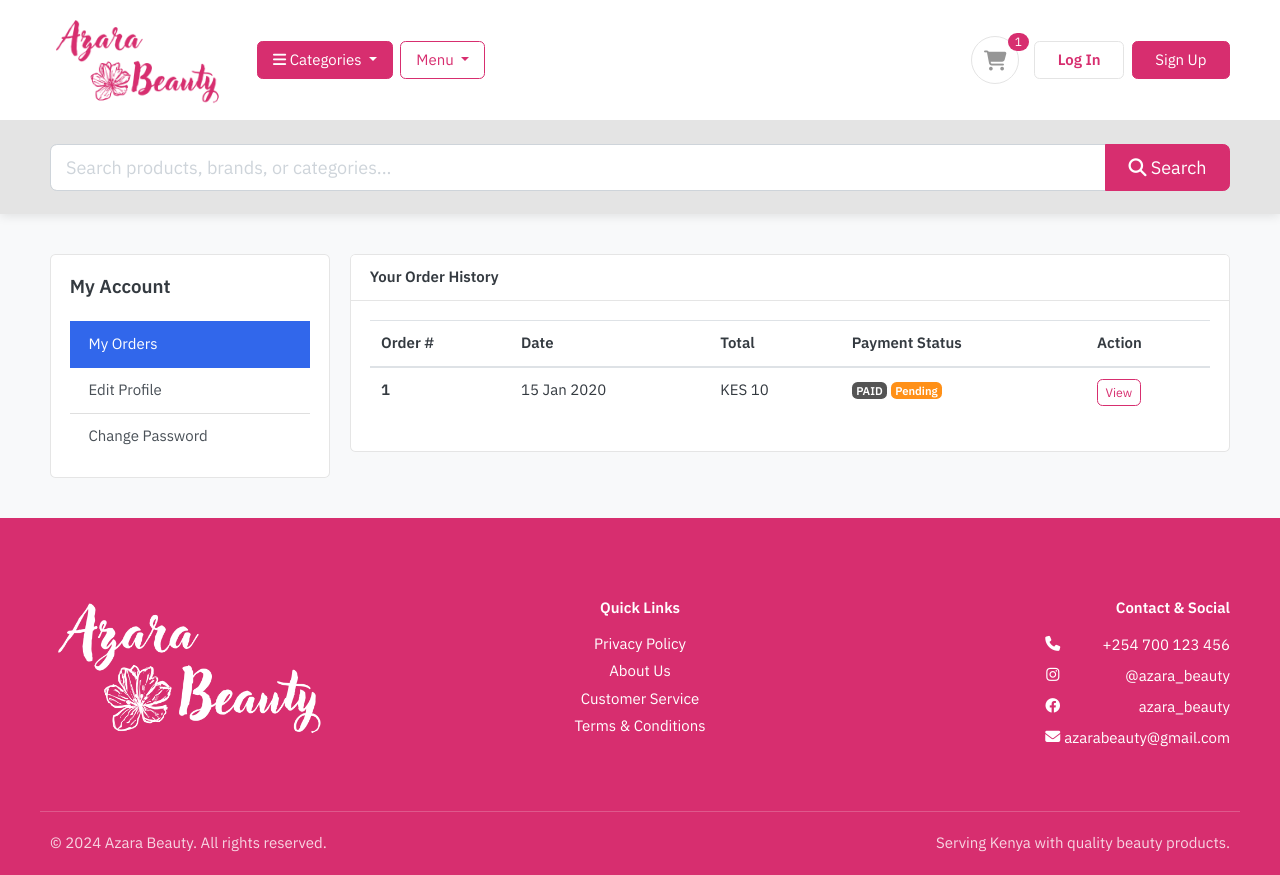
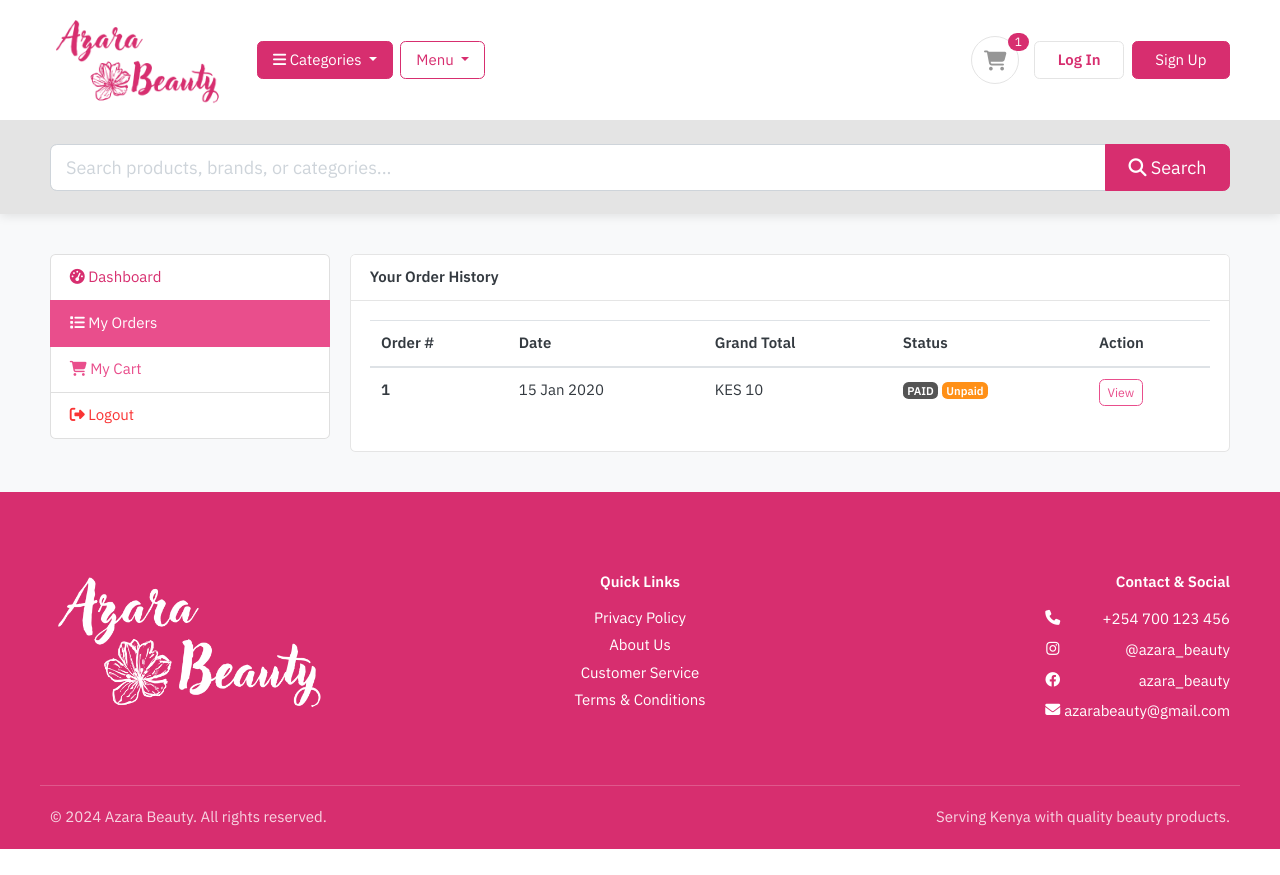
Before and after one commit to Holozot/azara-mpesa-link, a Django app: template templates/orders/my_orders.html in a window 1280 px wide. After the commit the page ends 849 px from the top, so only its background shows below. Run offline with Django 4.2, Linux system fonts and the light colour scheme; the template is opened without the code that fills it: most values are stand-ins (such as "Sample title", 1, 10 or a date in 2020); some libraries are stand-ins or nearby versions.

Commit message:
making my orders functional

```diff
--- a/store/mpesa_utils.py
+++ b/store/mpesa_utils.py
@@ -76,12 +76,14 @@
         'Content-Type': 'application/json'
     }
 
+    actual_amount= 1
+
     payload = {
         "BusinessShortCode": MPESA_SHORTCODE,
         "Password": password,
         "Timestamp": timestamp,
         "TransactionType": "CustomerPayBillOnline",
-        "Amount": int(amount),
+        "Amount": actual_amount,
         "PartyA": phone_number,
         "PartyB": MPESA_SHORTCODE,
         "PhoneNumber": phone_number,
--- a/templates/orders/my_orders.html
+++ b/templates/orders/my_orders.html
@@ -8,16 +8,25 @@
     <div class="row">
 
         <aside class="col-md-3">
-            <div class="card">
-                <div class="card-body">
-                    <h5 class="card-title mb-4">My Account</h5>
-                    <div class="list-group list-group-flush">
-                        <a href="#" class="list-group-item list-group-item-action active"> My Orders </a>
-                        <a href="#" class="list-group-item list-group-item-action"> Edit Profile </a>
-                        <a href="#" class="list-group-item list-group-item-action"> Change Password </a>
-                    </div>
-                </div>
-            </div>
+            <ul class="list-group">
+                <a class="list-group-item" href="{% url 'dashboard' %}">
+                    <i class="fa fa-tachometer-alt"></i> Dashboard
+                </a>
+
+                <a class="list-group-item active"
+                   style="background-color: #E94E8C; color: white; border-color: #E94E8C;"
+                   href="{% url 'store:my_orders' %}">
+                    <i class="fa fa-list" style="color: white;"></i> My Orders
+                </a>
+
+                <a class="list-group-item" style="color: #E94E8C;" href="{% url 'carts:cart' %}">
+                    <i class="fa fa-shopping-cart" style="color: #E94E8C;"></i> My Cart
+                </a>
+
+                <a class="list-group-item text-danger" href="{% url 'logout' %}">
+                    <i class="fa fa-sign-out-alt"></i> Logout
+                </a>
+            </ul>
         </aside>
 
         <main class="col-md-9">
@@ -32,8 +41,7 @@
                                 <tr>
                                     <th scope="col">Order #</th>
                                     <th scope="col">Date</th>
-                                    <th scope="col">Total</th>
-                                    <th scope="col">Payment Status</th>
+                                    <th scope="col">Grand Total</th> <th scope="col">Status</th>
                                     <th scope="col">Action</th>
                                 </tr>
                             </thead>
@@ -43,7 +51,8 @@
                                     <tr>
                                         <th scope="row">{{ order.order_number }}</th>
                                         <td>{{ order.created_at|date:"d M Y" }}</td>
-                                        <td>KES {{ order.order_total }}</td>
+
+                                        <td>KES {{ order.grand_total }}</td>
 
                                         <td>
                                             {% if order.status == 'New' %}
@@ -61,18 +70,23 @@
                                             {% if order.is_ordered %}
                                                 <span class="badge badge-success"><i class="fa fa-check"></i> Paid</span>
                                             {% else %}
-                                                <span class="badge badge-warning">Pending</span>
+                                                <span class="badge badge-warning">Unpaid</span>
                                             {% endif %}
                                         </td>
 
                                         <td>
-                                            <a href="{% url 'store:order_detail' order.id %}" class="btn btn-outline-primary btn-sm">View</a>
+                                            <a href="{% url 'store:order_detail' order.id %}"
+                                               class="btn btn-outline-primary btn-sm"
+                                               style="border-color: #E94E8C; color: #E94E8C;">View</a>
                                         </td>
                                     </tr>
                                     {% endfor %}
                                 {% else %}
                                     <tr>
-                                        <td colspan="5" class="text-center">You have placed no orders yet.</td>
+                                        <td colspan="5" class="text-center p-4">
+                                            <h4>You have placed no orders yet.</h4>
+                                            <a href="{% url 'store:store' %}" class="btn btn-primary mt-3">Start Shopping</a>
+                                        </td>
                                     </tr>
                                 {% endif %}
                             </tbody>
```
